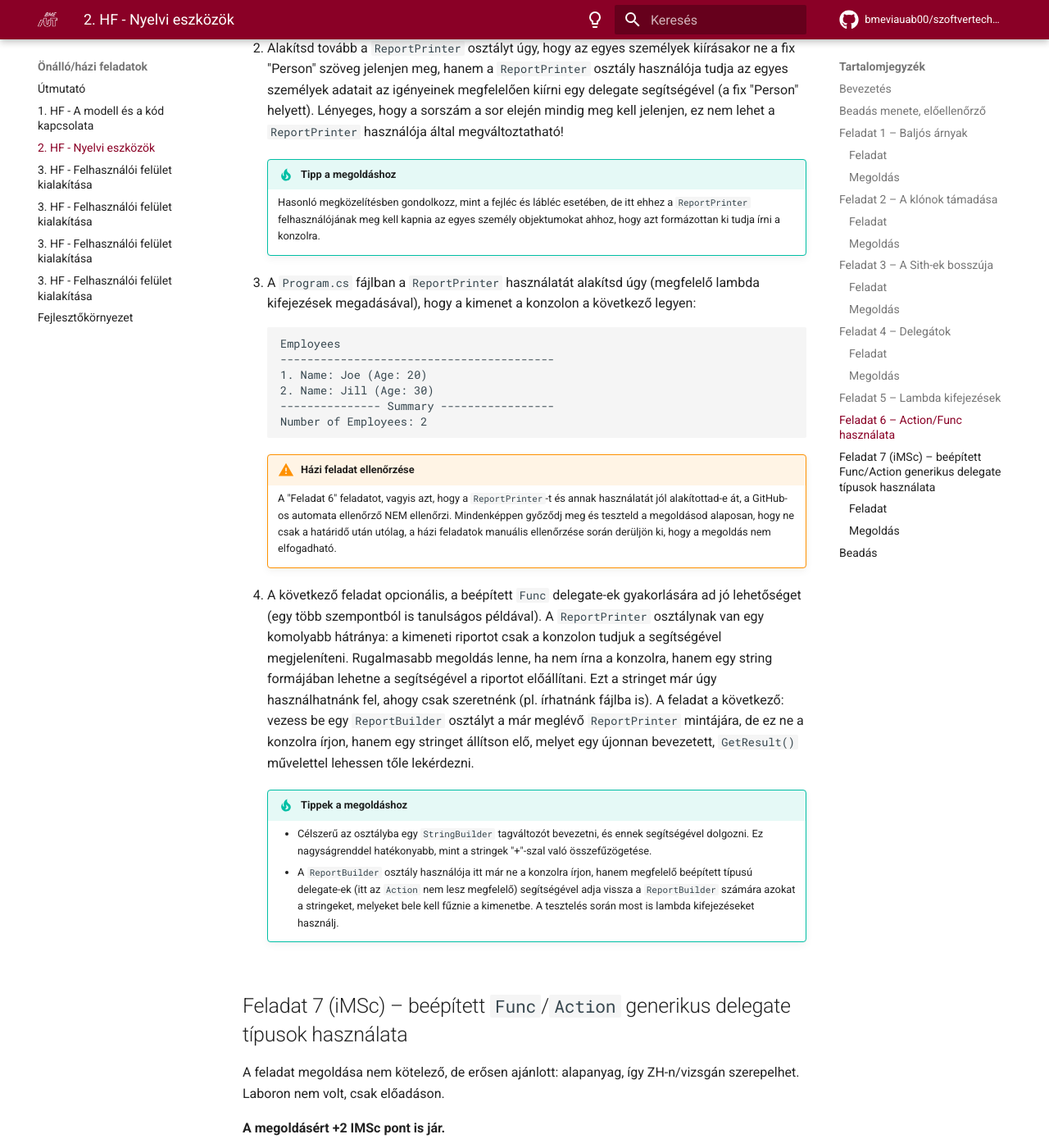
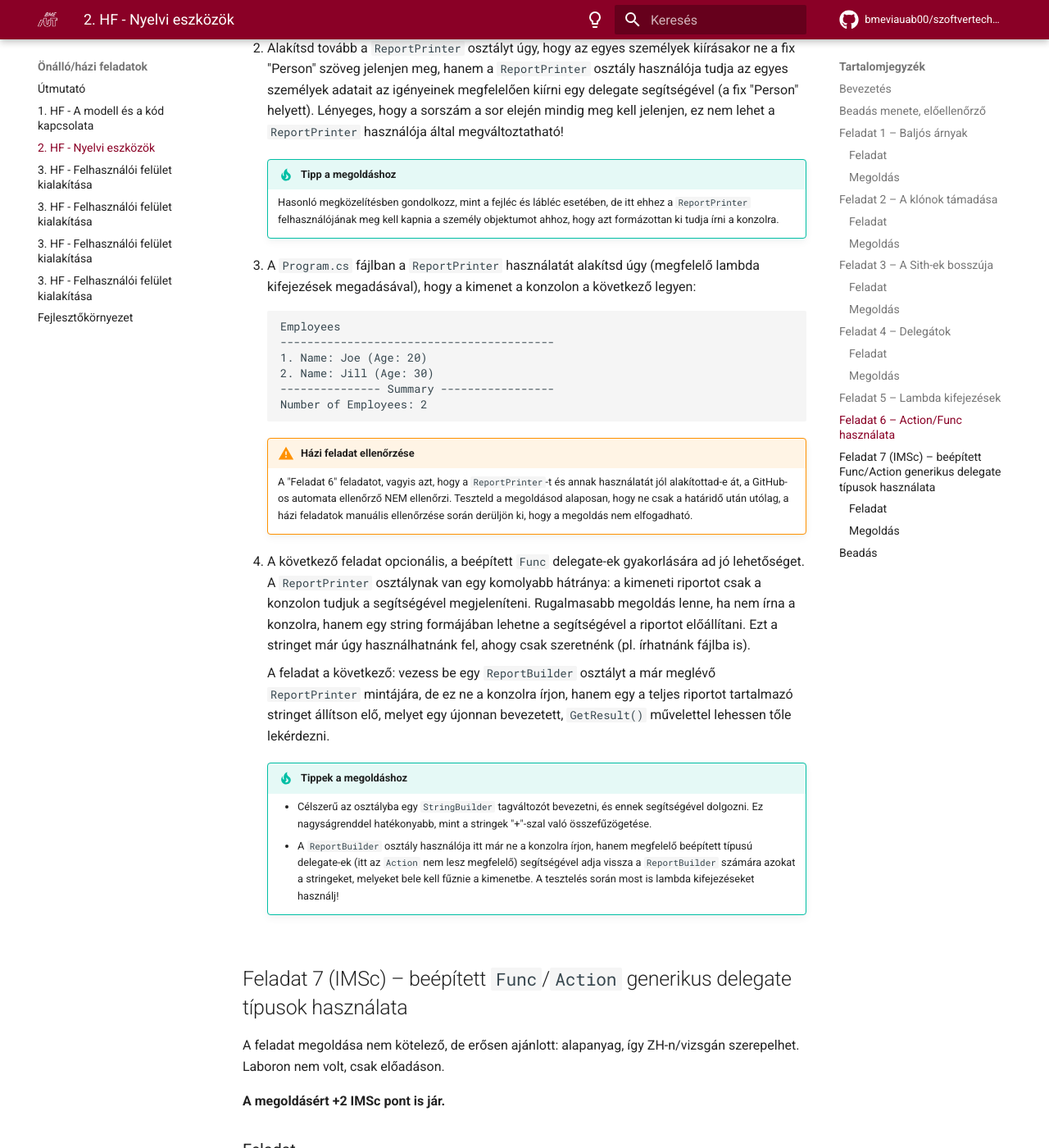
Before and after one commit to bmeviauab00/szoftvertechnikak, an MkDocs documentation site: the page built from docs/hazi/2-nyelvi-eszkozok/index.md, in a window 1280 px wide and 1400 px high, scrolled down 7652 px. Shown: the whole window at 82% size. Built offline with MkDocs 1.6.1 and Material for MkDocs 9.7.7, drawn with Linux system fonts in a browser that asks for light colours; comment, search, counter and statistics services are not loaded; the version menu is left out.

Commit message:
Hf 2 némi pontosítás

````diff
--- a/docs/hazi/2-nyelvi-eszkozok/index.md
+++ b/docs/hazi/2-nyelvi-eszkozok/index.md
@@ -407,7 +407,7 @@ A feladatok a következők:
 2. Alakítsd tovább a `ReportPrinter` osztályt úgy, hogy az egyes személyek kiírásakor ne a fix "Person" szöveg jelenjen meg, hanem a `ReportPrinter` osztály használója tudja az egyes személyek adatait az igényeinek megfelelően kiírni egy delegate segítségével (a fix "Person" helyett). Lényeges, hogy a sorszám a sor elején mindig meg kell jelenjen, ez nem lehet a `ReportPrinter` használója által megváltoztatható!
 
     !!! tip "Tipp a megoldáshoz"
-        Hasonló megközelítésben gondolkozz, mint a fejléc és lábléc esetében, de itt ehhez a `ReportPrinter` felhasználójának meg kell kapnia az egyes személy objektumokat ahhoz, hogy azt formázottan ki tudja írni a konzolra.
+        Hasonló megközelítésben gondolkozz, mint a fejléc és lábléc esetében, de itt ehhez a `ReportPrinter` felhasználójának meg kell kapnia a személy objektumot ahhoz, hogy azt formázottan ki tudja írni a konzolra.
 
 3. A `Program.cs` fájlban a `ReportPrinter` használatát alakítsd úgy (megfelelő lambda kifejezések megadásával), hogy a kimenet a konzolon a következő legyen:
 
@@ -421,15 +421,17 @@ A feladatok a következők:
     ```
 
     !!! Warning "Házi feladat ellenőrzése"
-        A "Feladat 6" feladatot, vagyis azt, hogy a `ReportPrinter`-t és annak használatát jól alakítottad-e át, a GitHub-os automata ellenőrző NEM ellenőrzi. Mindenképpen győződj meg és teszteld a megoldásod alaposan, hogy ne csak a határidő után utólag, a házi feladatok manuális ellenőrzése során derüljön ki, hogy a megoldás nem elfogadható.
+        A "Feladat 6" feladatot, vagyis azt, hogy a `ReportPrinter`-t és annak használatát jól alakítottad-e át, a GitHub-os automata ellenőrző NEM ellenőrzi. Teszteld a megoldásod alaposan, hogy ne csak a határidő után utólag, a házi feladatok manuális ellenőrzése során derüljön ki, hogy a megoldás nem elfogadható.
 
-4. A következő feladat opcionális, a beépített `Func` delegate-ek gyakorlására ad jó lehetőséget (egy több szempontból is tanulságos példával). A `ReportPrinter` osztálynak van egy komolyabb hátránya: a kimeneti riportot csak a konzolon tudjuk a segítségével megjeleníteni. Rugalmasabb megoldás lenne, ha nem írna a konzolra, hanem egy string formájában lehetne a segítségével a riportot előállítani. Ezt a stringet már úgy használhatnánk fel, ahogy csak szeretnénk (pl. írhatnánk fájlba is). A feladat a következő: vezess be egy `ReportBuilder` osztályt a már meglévő `ReportPrinter` mintájára, de ez ne a konzolra írjon, hanem egy stringet állítson elő, melyet egy újonnan bevezetett, `GetResult()` művelettel lehessen tőle lekérdezni.
+4. A következő feladat opcionális, a beépített `Func` delegate-ek gyakorlására ad jó lehetőséget. A `ReportPrinter` osztálynak van egy komolyabb hátránya: a kimeneti riportot csak a konzolon tudjuk a segítségével megjeleníteni. Rugalmasabb megoldás lenne, ha nem írna a konzolra, hanem egy string formájában lehetne a segítségével a riportot előállítani. Ezt a stringet már úgy használhatnánk fel, ahogy csak szeretnénk (pl. írhatnánk fájlba is).
+
+    A feladat a következő: vezess be egy `ReportBuilder` osztályt a már meglévő `ReportPrinter` mintájára, de ez ne a konzolra írjon, hanem egy a teljes riportot tartalmazó stringet állítson elő, melyet egy újonnan bevezetett, `GetResult()` művelettel lehessen tőle lekérdezni.
 
     !!! tip "Tippek a megoldáshoz"
         * Célszerű az osztályba egy `StringBuilder` tagváltozót bevezetni, és ennek segítségével dolgozni. Ez nagyságrenddel hatékonyabb, mint a stringek "+"-szal való összefűzögetése.
-        * A `ReportBuilder` osztály használója itt már ne a konzolra írjon, hanem megfelelő beépített típusú delegate-ek (itt az `Action` nem lesz megfelelő) segítségével adja vissza a `ReportBuilder` számára azokat a stringeket, melyeket bele kell fűznie a kimenetbe. A tesztelés során most is lambda kifejezéseket használj.
+        * A `ReportBuilder` osztály használója itt már ne a konzolra írjon, hanem megfelelő beépített típusú delegate-ek (itt az `Action` nem lesz megfelelő) segítségével adja vissza a `ReportBuilder` számára azokat a stringeket, melyeket bele kell fűznie a kimenetbe. A tesztelés során most is lambda kifejezéseket használj!
 
-## Feladat 7 (iMSc) – beépített `Func`/`Action` generikus delegate típusok használata
+## Feladat 7 (IMSc) – beépített `Func`/`Action` generikus delegate típusok használata
 
 A feladat megoldása nem kötelező, de erősen ajánlott: alapanyag, így ZH-n/vizsgán szerepelhet. Laboron nem volt, csak előadáson.
 
````
